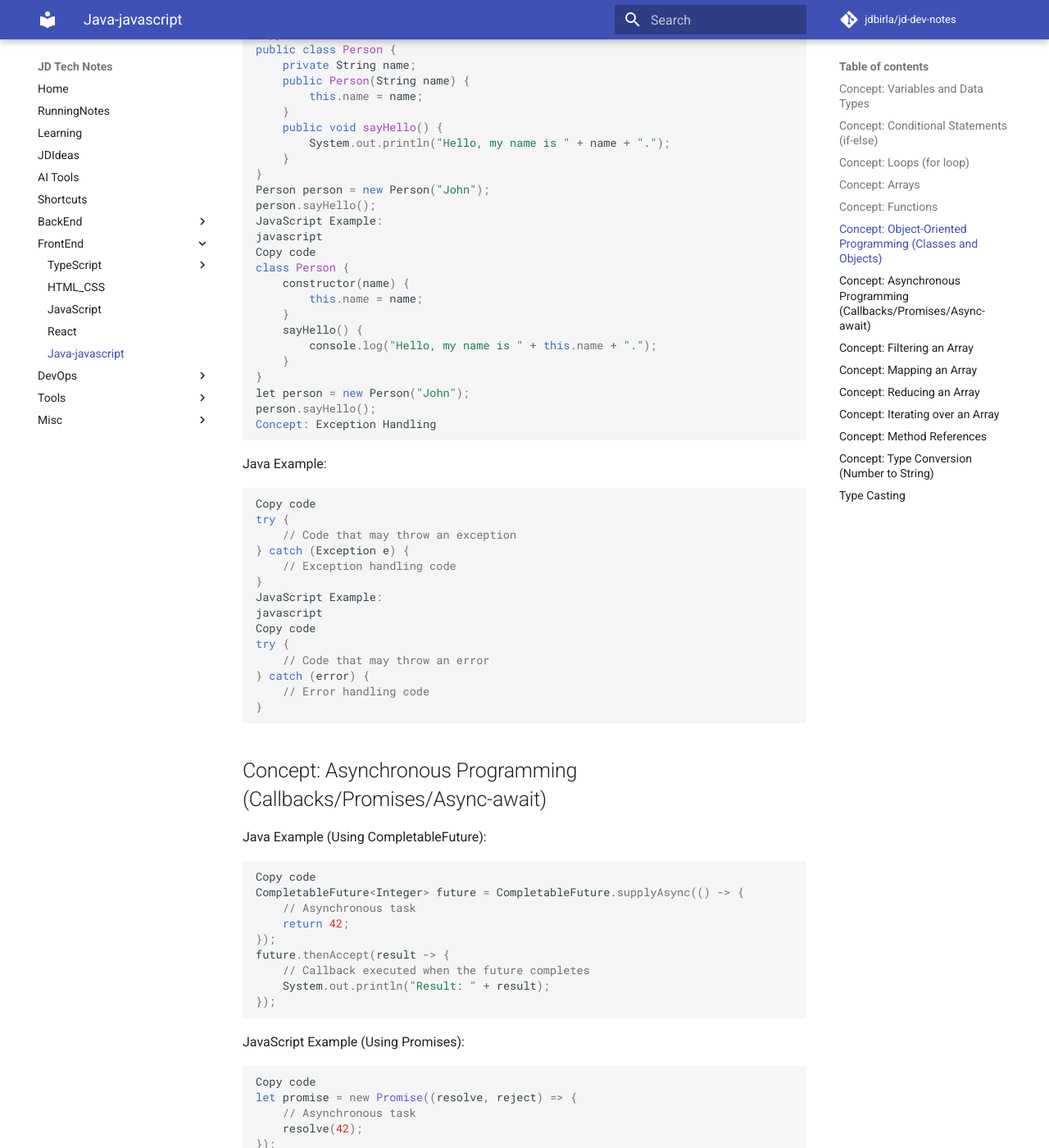
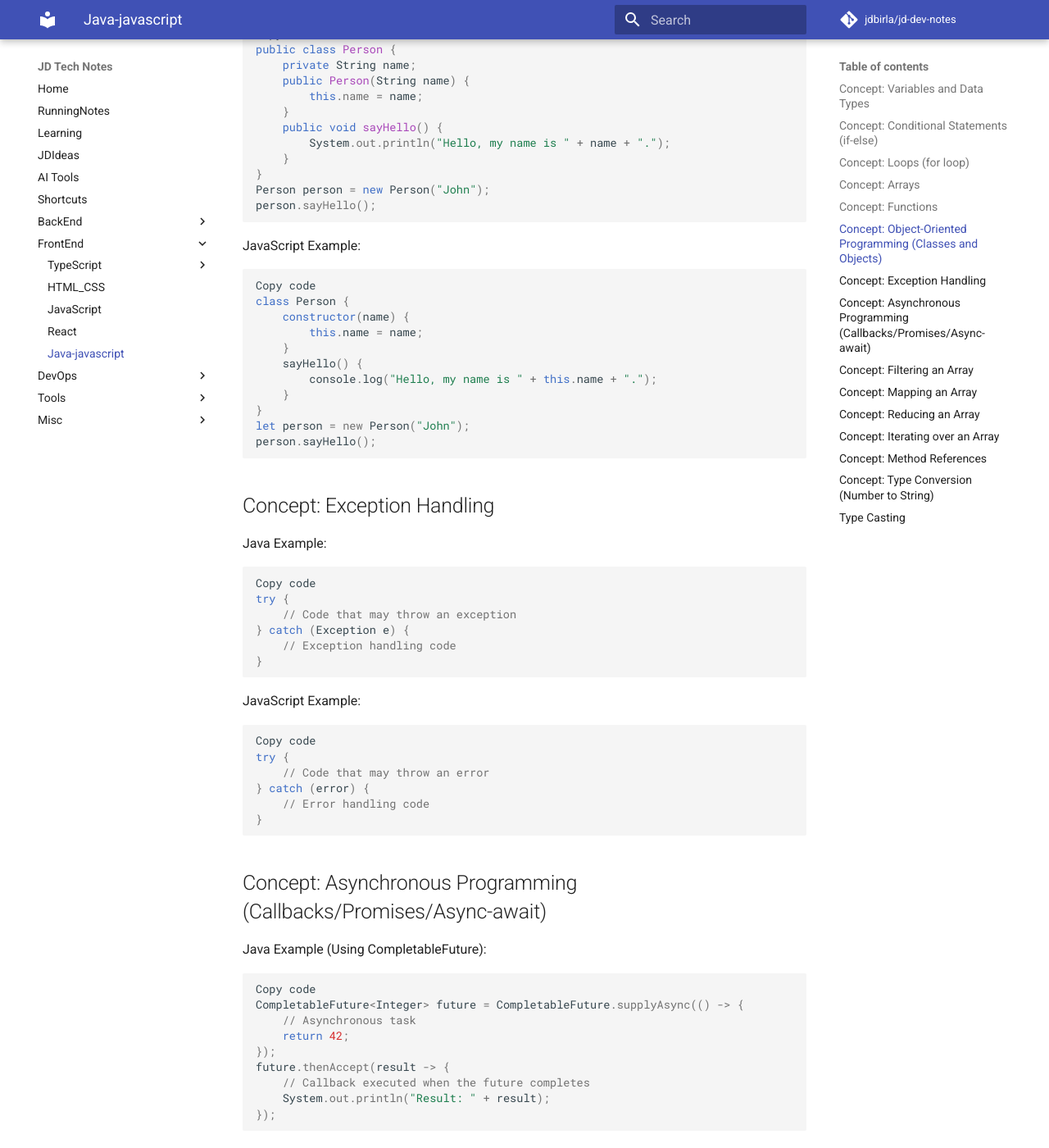
Before and after one commit to jdbirla/jd-dev-notes, an MkDocs documentation site: the page built from docs/frontend/java-javascript.md, in a window 1280 px wide and 1400 px high, scrolled down 2311 px. Shown: the whole window at 82% size. Built offline with MkDocs 1.6.1 and Material for MkDocs 9.7.7, drawn with Linux system fonts in a browser that asks for light colours; comment, search, counter and statistics services are not loaded.

Commit message:
Update java-javascript.md

````diff
--- a/docs/frontend/java-javascript.md
+++ b/docs/frontend/java-javascript.md
@@ -99,8 +99,9 @@ public class Person {
 }
 Person person = new Person("John");
 person.sayHello();
+```
 JavaScript Example:
-javascript
+```javascript
 Copy code
 class Person {
     constructor(name) {
@@ -112,8 +113,10 @@ class Person {
 }
 let person = new Person("John");
 person.sayHello();
-Concept: Exception Handling
 ```
+## Concept: Exception Handling
+
+
 Java Example:
 ```java
 Copy code
@@ -122,8 +125,9 @@ try {
 } catch (Exception e) {
     // Exception handling code
 }
+```
 JavaScript Example:
-javascript
+```javascript
 Copy code
 try {
     // Code that may throw an error
````
